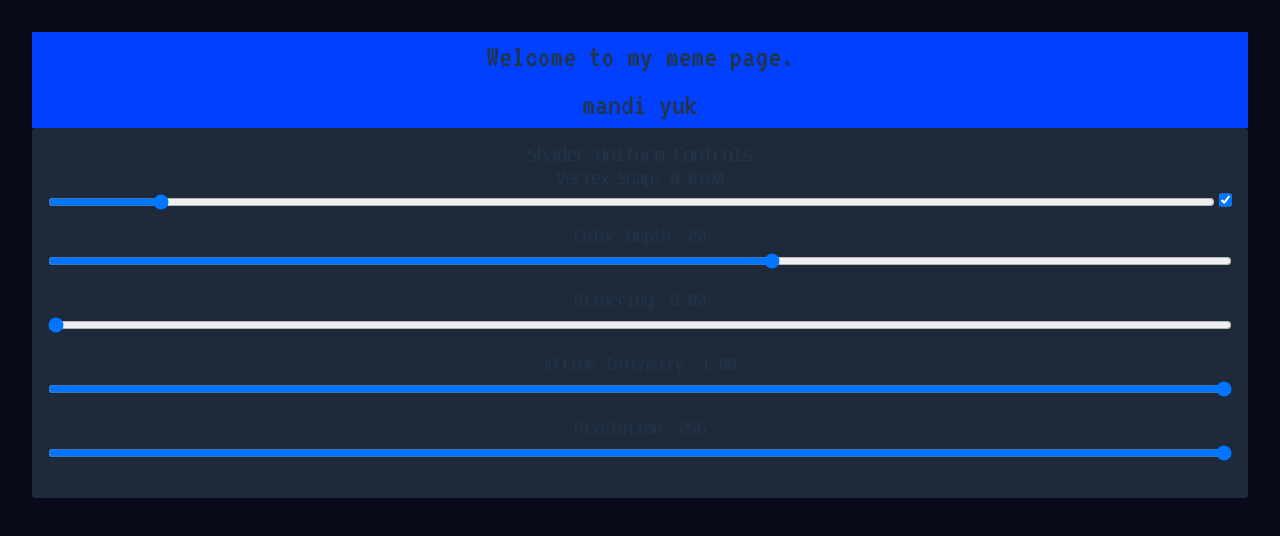
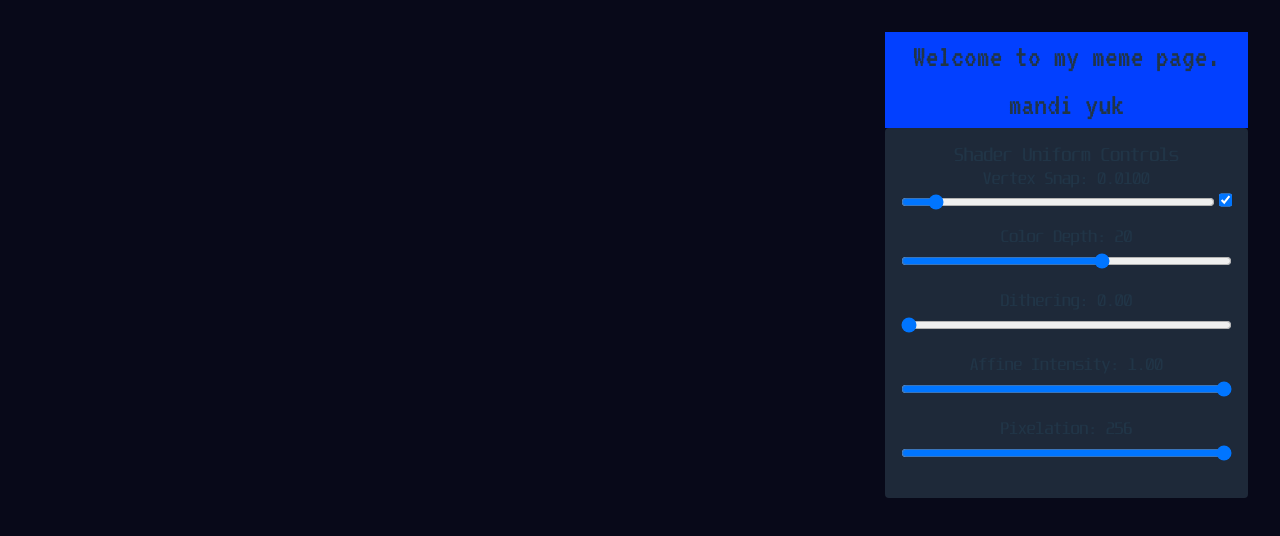
Before and after one commit to WillyPain/portfolio, a Vue app: page / in a window 1280 px wide. Shown: the top 536 px of the page. Built offline with nearby package versions, Linux system fonts and the light colour scheme; no server answers.

Commit message:
little tweak to test control panel style

```diff
--- a/src/components/WebGLCanvas.vue
+++ b/src/components/WebGLCanvas.vue
@@ -1,14 +1,17 @@
 <template>
   <div id="canvas-container"></div>
 
+  <div class="flex flex-row-reverse">
+    <div>
       <scramble-text-label :text="`Welcome to my meme page.`" />
       <scramble-text-label :text="`mandi yuk`" />
-
       <ShaderSlider
         v-show="loadedRef"
         :uniforms="uniforms"
         @update-uniforms="will.onUniformsChanged"
       />
+    </div>
+  </div>
 </template>
 
 <script setup lang="ts">
```
Lines whose indentation alone changed are shown as unchanged.
